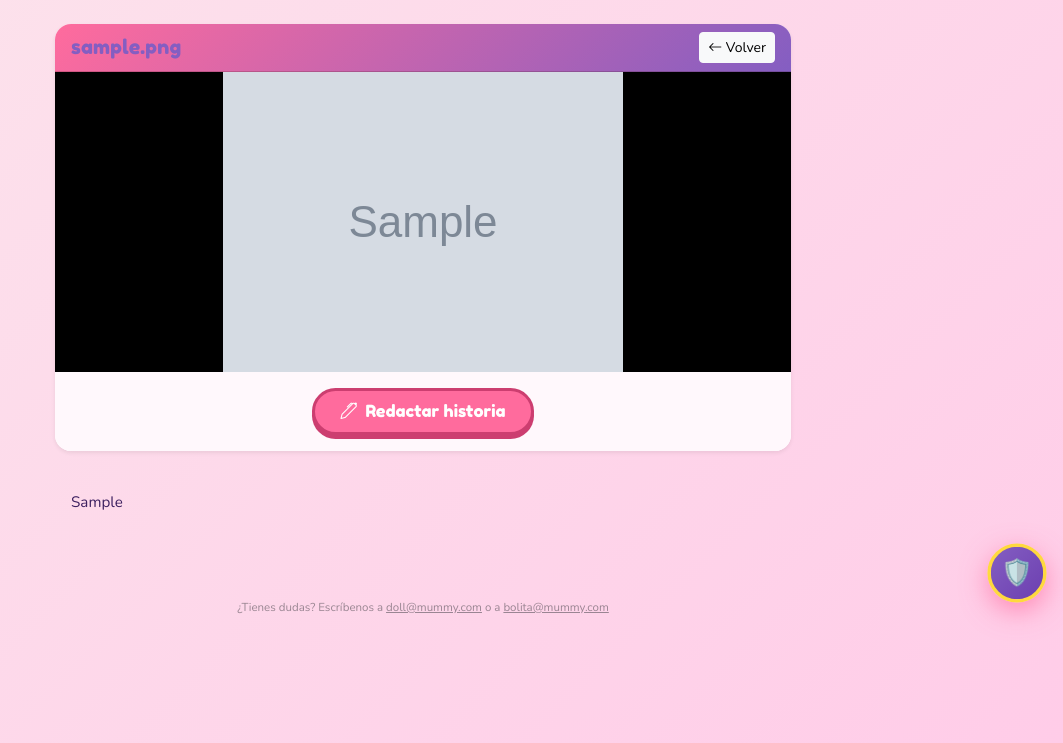
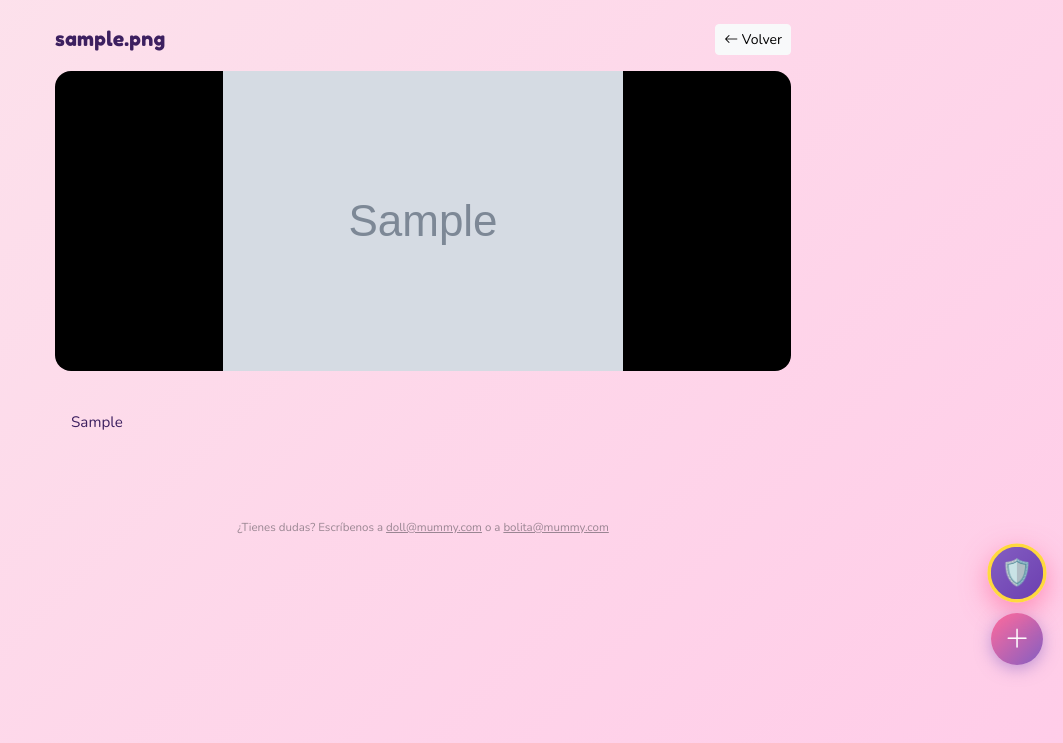
Before and after one commit to kerm1977/clonedesitiorate, a Flask app: page /coleccion/view/1 in a window 1280 px wide. Shown: the part 57-800 px from the top of the page, without its empty margins (217-1280 px from the left). Run offline with Flask 3, Linux system fonts and the light colour scheme; a user stored in the database is signed in; tables that the repository leaves empty hold one stand-in row (values such as "Sample post"); grey boxes marked "Sample" are stand-in pictures; some libraries are stand-ins or nearby versions.

Commit message:
Ver mas: imagen grande arriba, historia abajo, boton flotante +

```diff
--- a/templates/coleccion_view.html
+++ b/templates/coleccion_view.html
@@ -5,14 +5,14 @@
 <div class="container py-4">
     <div class="row justify-content-center">
         <div class="col-12 col-md-10 col-lg-8">
-            <div class="card border-0 shadow-sm" style="border-radius:16px; overflow:hidden;">
-                <div class="card-header d-flex justify-content-between align-items-center" style="background:linear-gradient(135deg,#ff6b9d,#845ec2); color:#fff;">
-                    <h5 class="mb-0 fun-title">{{ image.filename }}</h5>
+            <div class="d-flex justify-content-between align-items-center mb-3">
+                <h5 class="mb-0 fun-title" style="color:#3d2060;">{{ image.filename }}</h5>
                 <a href="{{ url_for('coleccion.index') }}" class="btn btn-sm btn-light">
                     <i class="bi bi-arrow-left"></i> Volver
                 </a>
             </div>
-                <div class="card-body p-0 text-center" style="background:#000;">
+
+            <div class="text-center" style="background:#000; border-radius:16px; overflow:hidden;">
                 {% if image.is_video %}
                 <video src="{{ url_for('coleccion.serve_file', filename=image.filename) }}"
                        alt="{{ image.filename }}"
@@ -25,12 +25,6 @@
                      style="max-height:70vh; display:block; margin:0 auto;">
                 {% endif %}
             </div>
-                <div class="card-body text-center" style="background:#fff8fc;">
-                    <button type="button" class="btn btn-fun-pink" style="border-radius:24px;" data-bs-toggle="modal" data-bs-target="#storyModal">
-                        <i class="bi bi-pen me-1"></i> Redactar historia
-                    </button>
-                </div>
-            </div>
 
             {% if image.story %}
             <div class="mt-4 p-3" style="background:transparent; color:#3d2060; font-family:'Nunito',sans-serif; font-size:0.95rem; text-align:left;">
@@ -40,6 +34,14 @@
         </div>
     </div>
 </div>
+
+<button type="button" class="btn btn-fun-pink" title="Redactar historia"
+        data-bs-toggle="modal" data-bs-target="#storyModal"
+        style="position:fixed; bottom:78px; right:20px; z-index:9999; width:52px; height:52px; border-radius:50%;
+               background:linear-gradient(135deg,#ff6b9d,#845ec2); border:none; color:#fff; font-size:1.6rem;
+               box-shadow:0 4px 16px rgba(132,94,194,0.5); display:flex; align-items:center; justify-content:center;">
+    <i class="bi bi-plus-lg"></i>
+</button>
 
 <div class="modal fade" id="storyModal" tabindex="-1" aria-hidden="true">
     <div class="modal-dialog modal-dialog-centered modal-lg">
```
Lines whose indentation alone changed are shown as unchanged.
